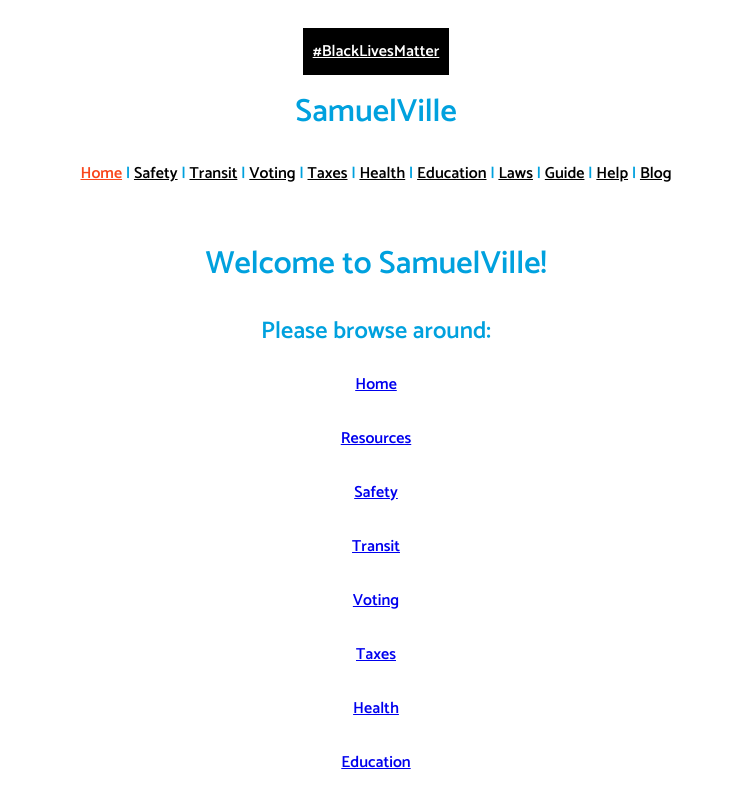
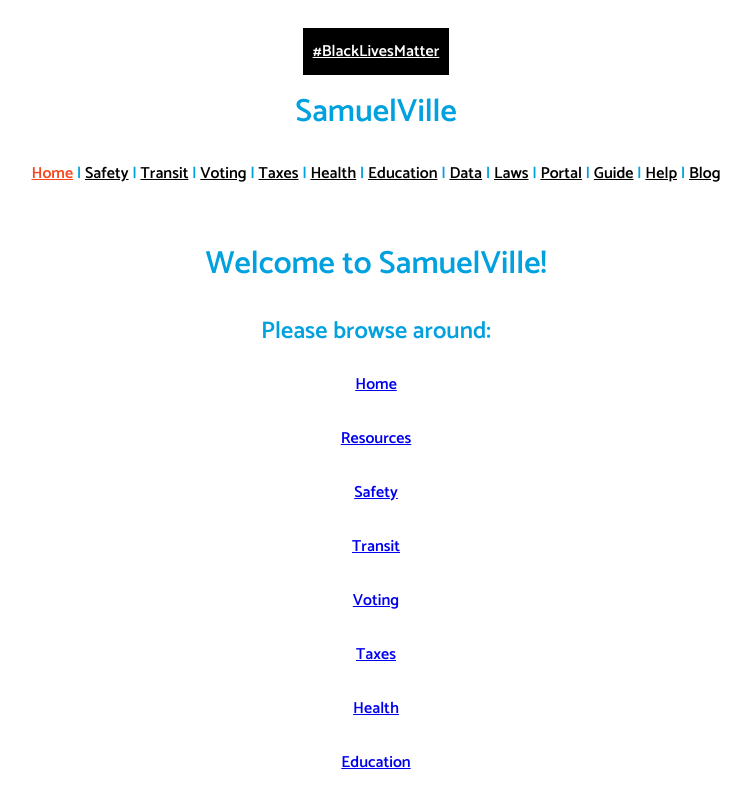
Before and after one commit to SISBEST/samuelville, a Vue app: page /#/ in a window 1280 px wide. Shown: the top 800 px of the page, without its empty margins (264-1015 px from the left). Built offline with nearby package versions, Linux system fonts and the light colour scheme.

Commit message:
Portal/Data links

```diff
--- a/src/App.vue
+++ b/src/App.vue
@@ -10,7 +10,9 @@
       <router-link to="/taxes">Taxes</router-link> |
       <router-link to="/health">Health</router-link> |
       <router-link to="/education">Education</router-link> |
+      <router-link to="/data">Data</router-link> |
       <a href="https://laws.samuelville.tk">Laws</a> |
+      <a href="https://portal.samuelville.tk">Portal</a> |
       <a href="https://guide.samuelville.tk">Guide</a> |
       <a href="https://help.samuelville.tk">Help</a> |
       <a href="https://blog.samuelville.tk">Blog</a>
--- a/src/router/index.ts
+++ b/src/router/index.ts
@@ -13,6 +13,11 @@ Vue.use(VueRouter)
     path: '/blm',
     name: 'Black Lives Matter',
     component: () => import('../views/BLM.vue')
+  },
+  {
+    path: '/data',
+    name: 'Data',
+    component: () => import('../views/Data.vue')
   },
   {
     path: '/safety',
--- /dev/null
+++ b/src/views/Data.vue
@@ -0,0 +1,19 @@
+<template>
+    <div class="data">
+        <ul></ul>
+    </div>
+</template>
+
+<script>
+export default {
+    mounted: function() {
+        fetch('https://api.samuelville.tk/')
+            .then(response => response.json())
+            .then(data => {
+                data.forEach((element) => {
+                    document.querySelector('ul').innerHTML += `<li><a href="https://api.samuelville.tk/${element.id}">${element.name}</a></li>`;
+                });
+            });
+    }
+}
+</script>
```
